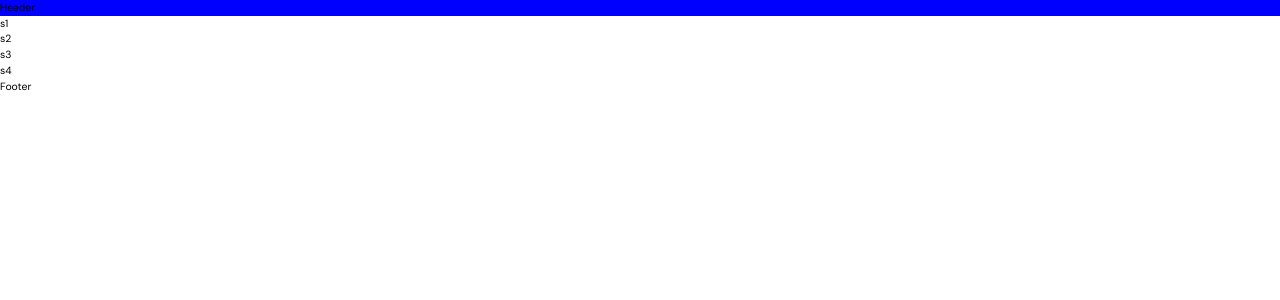
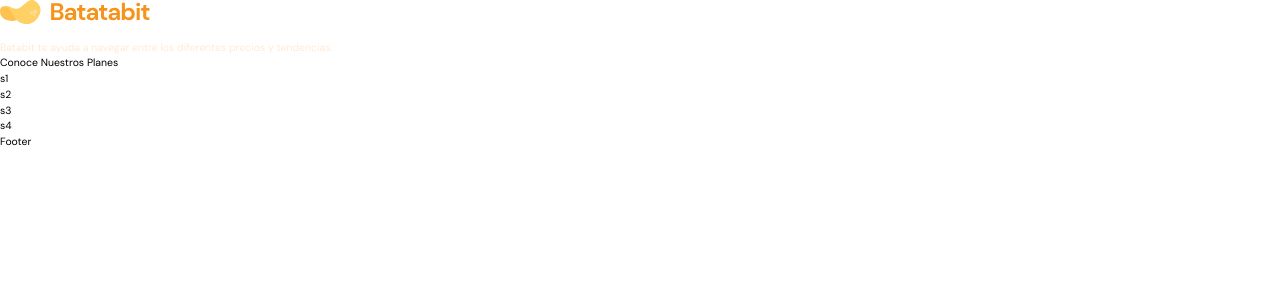
Before and after one commit to chriscodex/responsive-design-mobile-first-layout, a React (Vite) app: page / in a window 1280 px wide. Shown: the top 300 px of the page. Built offline with nearby package versions, Linux system fonts and the light colour scheme.

Commit message:
header tw colors added

```diff
--- a/src/components/Header/index.jsx
+++ b/src/components/Header/index.jsx
@@ -1,11 +1,21 @@
-import './styles.css'
+import './styles.css';
+import logo from '../../assets/img/logo.svg';
 
 function Header() {
   return (
     <header>
-      <h1 className='custom-style'>Header</h1>
+      <img src={logo} alt="logo" />
+      <div className='header__title-container'>
+        <h1 className='text-just-white'>La próxima revolución en el intercambio de criptomonedas.</h1>
+        <p className='text-soft-orange'>
+          Batabit te ayuda a navegar entre los diferentes precios y tendencias.
+        </p>
+        <a href="">
+          Conoce Nuestros Planes <span></span>
+        </a>
+      </div>
     </header>
-  )
+  );
 }
 
-export { Header }
+export { Header };
```
